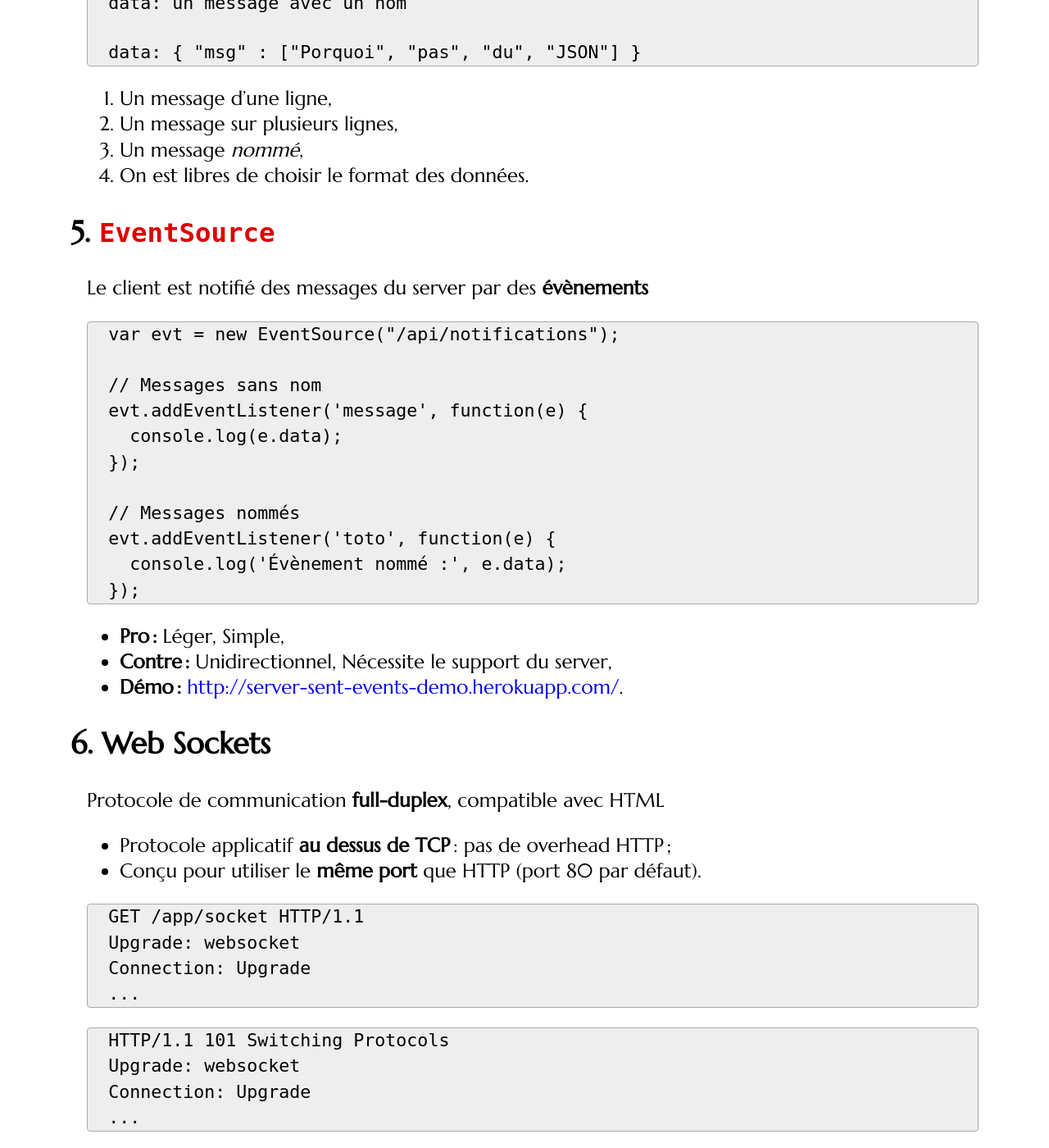
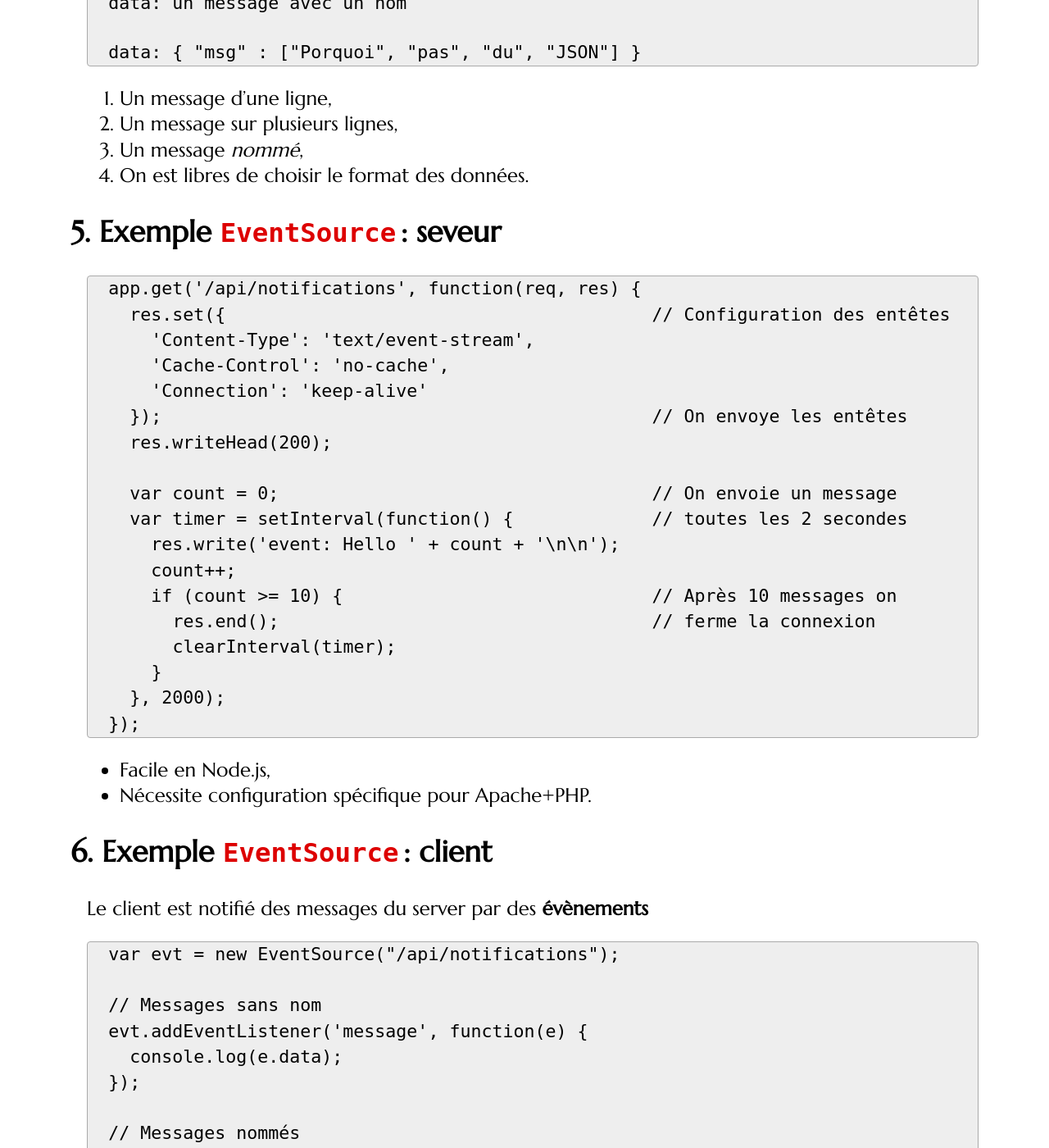
Before and after one commit to defeo/aws, a Jekyll site: the page built from lessons/server-push.md, in a window 1280 px wide and 1400 px high, scrolled down 1970 px. Shown: the whole window at 82% size. Built offline with Jekyll 4.4.1, drawn with Linux system fonts in a browser that asks for light colours; nearby versions of some CDN libraries; some web fonts are replaced; some of the changed text lies outside the part shown.

Commit message:
Updated lessons and plan

```diff
--- a/lessons/server-push.md
+++ b/lessons/server-push.md
@@ -102,9 +102,38 @@ html[data-incremental="4"] #evt-4
 {:.incremental}
 
 </section>
+<section class="compact">
+
+## Exemple `EventSource` : seveur
+
+~~~
+app.get('/api/notifications', function(req, res) {
+  res.set({                                        // Configuration des entêtes
+    'Content-Type': 'text/event-stream',
+    'Cache-Control': 'no-cache',
+    'Connection': 'keep-alive'
+  });                                              // On envoye les entêtes
+  res.writeHead(200);
+
+  var count = 0;                                   // On envoie un message
+  var timer = setInterval(function() {             // toutes les 2 secondes
+    res.write('event: Hello ' + count + '\n\n');
+    count++;
+    if (count >= 10) {                             // Après 10 messages on
+	  res.end();                                   // ferme la connexion
+	  clearInterval(timer);
+	}
+  }, 2000);
+});
+~~~
+
+- Facile en Node.js,
+- Nécessite configuration spécifique pour Apache+PHP.
+
+</section>
 <section>
 
-## `EventSource`
+## Exemple `EventSource` : client
 
 Le client est notifié des messages du server par des **évènements**
 
@@ -122,19 +151,21 @@ evt.addEventListener('toto', function(e) {
 });
 ~~~
 
-- **Pro :** Léger, Simple,
-- **Contre :** Unidirectionnel, Nécessite le support du server,
+- **Pour :** Léger, simple, relativement bien supporté,
+- **Contre :** Unidirectionnel, nécessite le support du serveur,
 - **Démo :** <http://server-sent-events-demo.herokuapp.com/>.
 
 </section>
-<section class="compact">
+<section>
 
 ## Web Sockets
 
-Protocole de communication **full-duplex**, compatible avec HTML
+Protocole de communication **full-duplex**, compatible avec HTTP.
 
 - Protocole applicatif **au dessus de TCP** : pas de overhead HTTP ;
 - Conçu pour utiliser le **même port** que HTTP (port 80 par défaut).
+
+<div class="two-cols">
 
 ~~~
 GET /app/socket HTTP/1.1
@@ -152,10 +183,12 @@ Connection: Upgrade
 ~~~
 {:.http}
 
+</div>
+
 1. Le client demande une connexion web socket,
 2. Le server répond avec `101 Switching Protocols`,
 3. Le server et le client établissent une connexion TCP de type Web
-   Socket.
+   (schema `ws://`) Socket.
 {:.incremental}
 
 </section>
@@ -166,19 +199,20 @@ Connection: Upgrade
 ### Avantages
 
 - Bidirectionnels,
-- Peu de overhead.
+- Peu de overhead,
+- Standardisés par l'IETF en 2011.
 
 ### Désavantages
 
 - Nécessitent de support dans le server,
-- Pas adaptés au modèle d'exécution Apache+PHP.
+- Pas adaptés au modèle d'exécution Apache+PHP,
+- API pas encore standardisée par le W3C.
 
-### En pratique
+### Bibliothèques
 
-Utiliser des bibliothèques qui **abstraient** du mécanisme utilisé
-(Web Sockets, Flash, ...).
-
-- Node.js : <http://socket.io/> (très simple à utiliser),
+- Node.js : module
+  [`websocket`](https://www.npmjs.com/package/websocket),
+  <http://socket.io/> (cross browser, très simple à utiliser),
 - PHP : <http://socketo.me/> (très difficile à configuer).
 
 </section>
@@ -186,7 +220,8 @@ Utiliser des bibliothèques qui **abstraient** du mécanisme utilisé
 
 ## Lectures
 
-- [Tutoriel MDN `EventSource`](https://developer.mozilla.org/docs/Server-sent_events/Using_server-sent_events)
+- [Tutoriel MDN `EventSource`](https://developer.mozilla.org/docs/Server-sent_events/Using_server-sent_events).
 - [Guides MDN Web Sockets](https://developer.mozilla.org/docs/WebSockets).
+- Exemple de [chat en Express+socket.io](http://socket.io/get-started/chat/).
 
 </section>
```
Also changed, not shown: other parts of lessons/server-push.md (+1 -1 lines), _data/plan.yml (+11 -1 lines), index.md (+5 -0 lines), lessons/async-js.md (+71 -1 lines).
